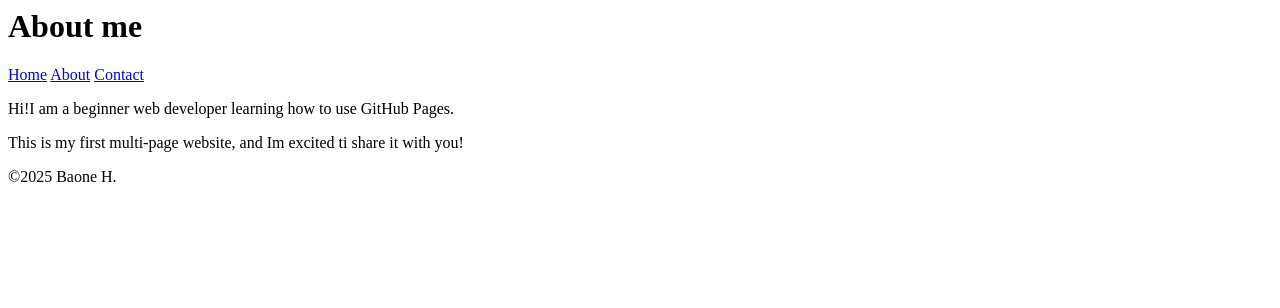
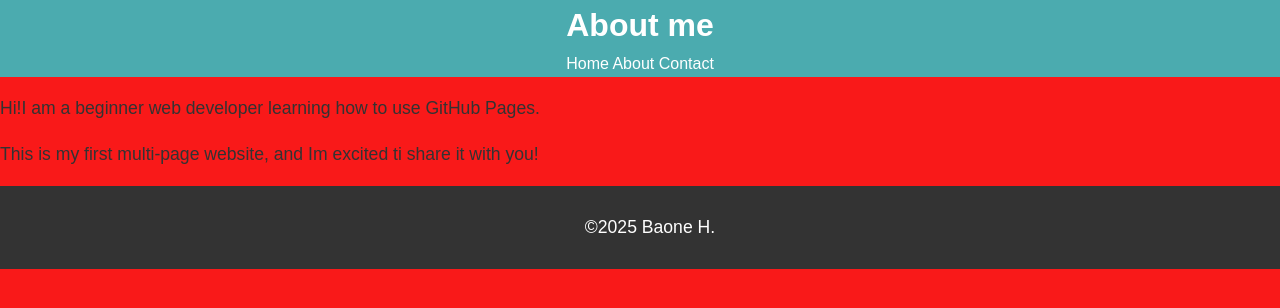
Before and after one commit to BaoneH/my-github-page, a plain HTML site: page about.html in a window 1280 px wide. Drawn offline with Linux system fonts and the light colour scheme.

Commit message:
about.html

```diff
--- a/about.html
+++ b/about.html
@@ -4,7 +4,7 @@
    <meta charset="UTF-8">
    <meta name="viewport" content="width=device-width, initial-scale=1.0">
    <title>About me</title>
-   <link href="styles.css" ref="stylesheet">
+   <link rel="stylesheet" href="styles.css">
 </head>
 <body>
    <header>
```
